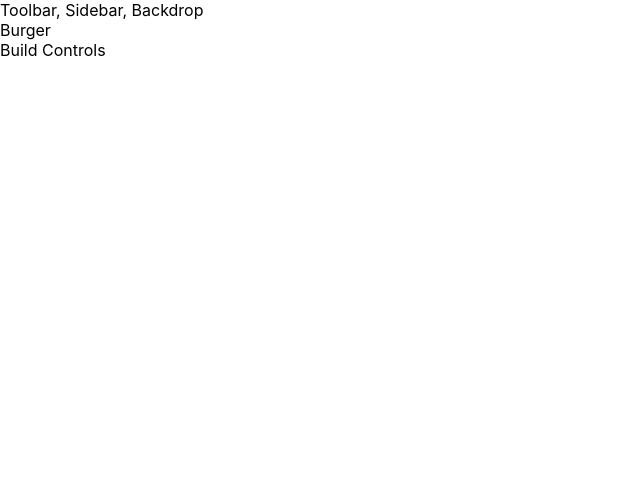
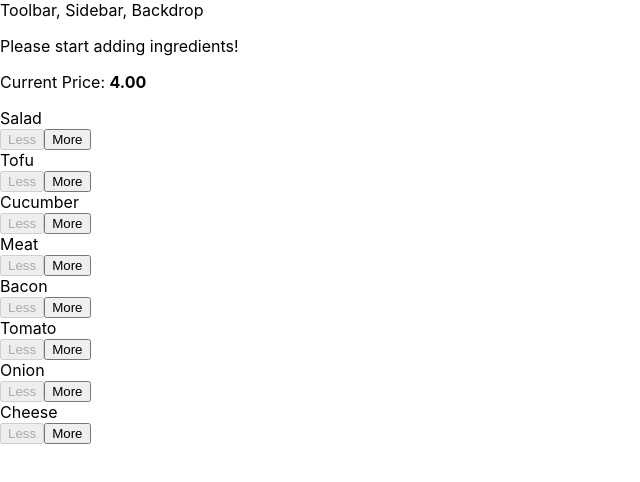
Before and after one commit to zuzanna2905/burger, a React app: page / in a window 1280 px wide. Shown: the top 482 px of the page, without its empty margins (0-640 px from the left). Built offline with nearby package versions, Linux system fonts and the light colour scheme.

Commit message:
added new components: BuildControl, BuildControls;
connecting components to BurgerBuilder;

```diff
--- /dev/null
+++ b/src/components/Burger/BuildControls/BuildControl/BuildControl.css
@@ -0,0 +1,56 @@
+.BuildControl {
+    display: flex;
+    justify-content: space-between;
+    align-items: center;
+    margin: 5px 0;
+}
+
+.BuildControl button {
+    display: block;
+    font: inherit;
+    padding: 5px;
+    margin: 0 5px;
+    width: 80px;
+    border: 1px solid #AA6817;
+    cursor: pointer;
+    outline: none;
+}
+
+.BuildControl button:disabled {
+    background-color: #AC9980;
+    border: 1px solid #7E7365;
+    color: #ccc;
+    cursor: default;
+}
+
+.BuildControl button:hover:disabled {
+    background-color: #AC9980;
+    color: #ccc;
+    cursor: not-allowed;
+}
+
+.Label {
+    padding: 10px;
+    font-weight: bold;
+    width: 80px;
+}
+
+.BuildControl .Less {
+    background-color: #D39952;
+    color: white;
+}
+
+.BuildControl .More {
+    background-color: #8F5E1E;
+    color: white;
+}
+
+.BuildControl .Less:hover, .BuildControl .Less:active {
+    background-color: #DAA972;
+    color: white;
+}
+
+.BuildControl .More:hover,.BuildControl .More:active {
+    background-color: #99703F;
+    color: white;
+}
--- /dev/null
+++ b/src/components/Burger/BuildControls/BuildControl/BuildControl.js
@@ -0,0 +1,14 @@
+import React from 'react';
+import classes from './BuildControl.css'
+
+const buildControl = (props) => {
+  return (
+    <div className={classes.BuildControl}>
+        <div className={classes.Label}>{props.label}</div>
+        <button className={classes.Less} disabled ={props.disabled} onClick={props.removed}>Less</button>
+        <button className={classes.More} onClick={props.added}>More</button>
+    </div>
+  )
+}
+
+export default buildControl;
--- /dev/null
+++ b/src/components/Burger/BuildControls/BuildControls.css
@@ -0,0 +1,10 @@
+.BuildControls{
+    width: 100%;
+    background-color: #cf8f2e;
+    display: flex;
+    flex-flow: column;
+    align-items: center;
+    box-shadow: 0 2px 1px #ccc;
+    margin: auto;
+    padding: 10px 0;
+}
--- /dev/null
+++ b/src/components/Burger/BuildControls/BuildControls.js
@@ -0,0 +1,32 @@
+import React from 'react'
+import classes from './BuildControls.css'
+import BuildControl from './BuildControl/BuildControl';
+
+const controls = [
+    {label: 'Salad', type: 'salad'},
+    {label: 'Tofu', type: 'tofu'},
+    {label: 'Cucumber', type: 'cucumber'},
+    {label: 'Meat', type: 'meat'},
+    {label: 'Bacon', type: 'bacon'},
+    {label: 'Tomato', type: 'tomato'},
+    {label: 'Onion', type: 'onion'},
+    {label: 'Cheese', type: 'cheese'}
+]
+
+const buildControls = (props) => {
+  return (
+    <div className={classes.BuildControls}>
+        <p>Current Price: <strong>{props.price.toFixed(2)}</strong></p>
+        {controls.map(ctr => {
+            return <BuildControl
+            key={ctr.label}
+            label={ctr.label}
+            added = {() => props.ingredientAdded(ctr.type)}
+            removed = {() => props.ingredientRemove(ctr.type)}
+            disabled={props.disabled[ctr.type]}/>
+      })}
+    </div>
+  )
+}
+
+export default buildControls;
--- /dev/null
+++ b/src/components/Burger/Burger.css
@@ -0,0 +1,29 @@
+.Burger {
+    width: 100%;
+    margin: auto;
+    height: 350px;
+    overflow: scroll;
+    text-align: center;
+    font-weight: bold;
+    font-size: 1.2rem;
+}
+@media (min-width: 500px) and (min-height: 400px) {
+    .Burger{
+        width: 350px;
+        height: 350px;
+    }
+}
+
+@media (min-width: 500px) and (min-height: 401px) {
+    .Burger{
+        width: 450px;
+        height: 400px;
+    }
+}
+
+@media (min-width: 1000px) and (min-height: 700px) {
+    .Burger{
+        width: 700px;
+        height: 600px;
+    }
+}
--- a/src/components/Burger/Burger.js
+++ b/src/components/Burger/Burger.js
@@ -1,9 +1,27 @@
 import React from 'react'
+import classes from './Burger.css';
+import BurgerIngredient from './BurgerIngredient/BurgerIngredient';
 
-const burger = () => {
+const burger = (props) => {
+  let transformedIngredients = Object.keys(props.ingredients)
+    .map(igKey => {
+      return [...Array(props.ingredients[igKey])].map((_, i) =>{
+        return <BurgerIngredient key={igKey + i} type={igKey}/>
+      })
+    })
+    .reduce((arr, el) => {
+      return arr.concat(el)
+    }, []);
+
+    if(transformedIngredients.length === 0){
+      transformedIngredients = <p>Please start adding ingredients!</p>;
+    }
+
   return (
-    <div>
-
+    <div className={classes.Burger}>
+      <BurgerIngredient type="bread-top"/>
+      {transformedIngredients}
+      <BurgerIngredient type="bread-bottom"/>
     </div>
   )
 }
--- a/src/components/Burger/BurgerIngredient/BurgerIngredient.css
+++ b/src/components/Burger/BurgerIngredient/BurgerIngredient.css
@@ -132,7 +132,7 @@
 
 
 .Onion {
-  width: 70%;
+  width: 80%;
   height: 3%;
   background: linear-gradient(#6B0960, #9A72B8);
   margin: 2% auto;
--- a/src/components/Burger/BurgerIngredient/BurgerIngredient.js
+++ b/src/components/Burger/BurgerIngredient/BurgerIngredient.js
@@ -29,7 +29,7 @@
             case('bacon'):
                 ingredient = <div className={classes.Bacon}></div>;
                 break;
-            case('cucmber'):
+            case('cucumber'):
                 ingredient = <div className={classes.Cucumber}></div>;
                 break;
             case('tomato'):
--- a/src/containers/BurgerBuilder/BurgerBuilder.js
+++ b/src/containers/BurgerBuilder/BurgerBuilder.js
@@ -1,12 +1,79 @@
 import React, { Component } from 'react';
 import Aux from '../../hoc/Auxiliary';
+import Burger from '../../components/Burger/Burger';
+import BuildControls from '../../components/Burger/BuildControls/BuildControls';
+
+const INGREDIENT_PRICES = {
+    salad: 0.5,
+    cheese: 0.4,
+    meat: 1,
+    bacon: 0.8,
+    tomato: 0.3,
+    onion: 0.3,
+    cucumber: 0.5,
+    tofu: 1
+}
 
 class BurgerBuilder extends Component {
+    state = {
+        ingredients: {
+            salad: 0,
+            onion: 0,
+            cucumber: 0,
+            cheese: 0,
+            tofu: 0,
+            meat: 0,
+            bacon: 0,
+            tomato: 0
+        },
+        totalPrice: 4
+    }
+
+    addingIngredientHandler = (type) => {
+        const oldCount = this.state.ingredients[type];
+        const updatedCount = oldCount + 1;
+        const updatedIngredients = {
+            ...this.state.ingredients
+        }
+        updatedIngredients[type] = updatedCount;
+        const priceAddintion = INGREDIENT_PRICES[type];
+        const oldPrice = this.state.totalPrice;
+        const newPrice = oldPrice + priceAddintion;
+        this.setState({ingredients: updatedIngredients, totalPrice: newPrice})
+    }
+
+
+    removeIngredientHandler = (type) => {
+        const oldCount = this.state.ingredients[type];
+        if(oldCount <= 0){
+            return;
+        }
+        const updatedCount = oldCount - 1;
+        const updatedIngredients = {
+            ...this.state.ingredients
+        }
+        updatedIngredients[type] = updatedCount;
+        const priceDeduction = INGREDIENT_PRICES[type];
+        const oldPrice = this.state.totalPrice;
+        const newPrice = oldPrice + priceDeduction;
+        this.setState({ingredients: updatedIngredients, totalPrice: newPrice})
+    }
+
     render() {
+        const disabledInfo = {
+            ...this.state.ingredients
+        }
+        for(let key in disabledInfo) {
+            disabledInfo[key] = disabledInfo[key] <= 0;
+        }
         return (
             <Aux>
-                <div>Burger</div>
-                <div>Build Controls</div>
+                <Burger ingredients={this.state.ingredients}/>
+                <BuildControls
+                    ingredientAdded = {this.addingIngredientHandler}
+                    ingredientRemove = {this.removeIngredientHandler}
+                    disabled = {disabledInfo}
+                    price = {this.state.totalPrice}/>
             </Aux>
         );
     }
```
